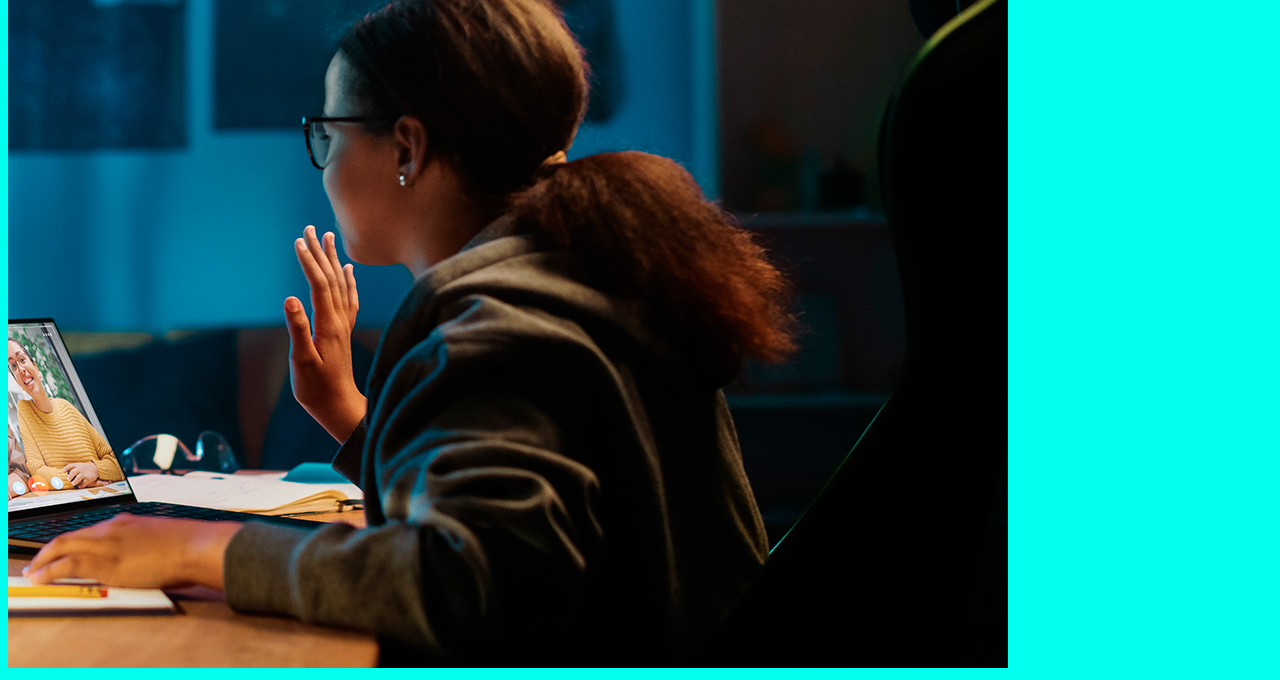
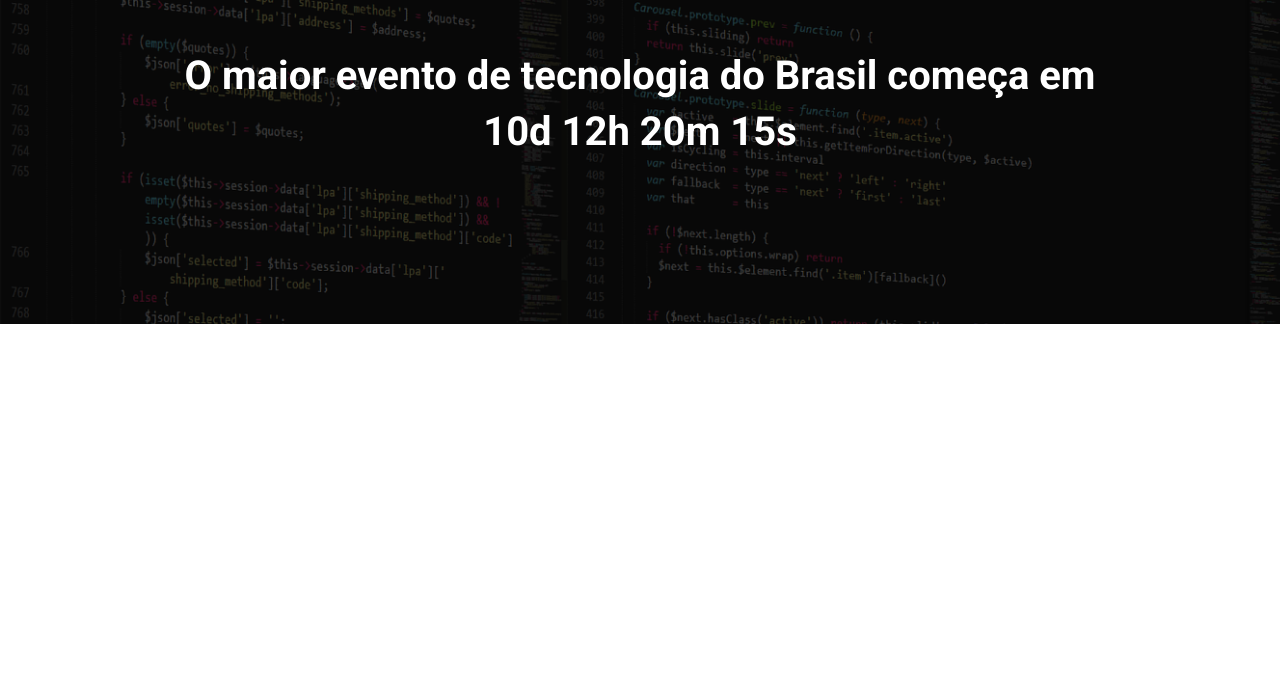
Before and after one commit to KarineGawlik/ebac_tech_talks, a website built with Parcel: page src/index.html in a window 1280 px wide. Shown: the part 160-840 px from the top of the page. After the commit the page ends 800 px from the top, so only its background shows below. Built offline with nearby package versions, Linux system fonts and the light colour scheme.

Commit message:
criando o hero

```diff
--- a/src/index.html
+++ b/src/index.html
@@ -1,14 +1,25 @@
 <!DOCTYPE html>
-<html lang="pt-br">
+<html lang="pt-BR">
 <head>
     <meta charset="UTF-8">
     <meta name="viewport" content="width=device-width, initial-scale=1.0">
-    <title>Document</title>
+    <title>EBAC Tech Talks</title>
+    <link rel="preconnect" href="https://fonts.googleapis.com">
+    <link rel="preconnect" href="https://fonts.gstatic.com" crossorigin>
+    <link href="https://fonts.googleapis.com/css2?family=Lobster&family=Roboto:wght@400;700&display=swap" rel="stylesheet">
     <link rel="stylesheet" href="styles/main.scss">
+
 </head>
 <body>
-    <h1>Olá</h1>
-    <img src="./images/images/backend.png" alt="#">
+
+    <header class="hero">
+        <div class="container">
+            <img class="hero__logo" src="./images/ebac_logo.svg" alt="EBAC">
+            <p class="hero__text">
+                O maior evento de tecnologia do Brasil começa em 10d 12h 20m 15s
+            </p>
+        </div>
+    </header>
 
     <script src="scripts/main.js"></script>
 </body>
--- /dev/null
+++ b/src/styles/_hero.scss
@@ -0,0 +1,52 @@
+.hero {
+    padding-top: 64px;
+    padding-bottom: 100px;
+    background-image: url(../images/fundo.png);
+    background-repeat: no-repeat;
+    background-size: cover;
+    position: relative;
+
+    .container {
+        position: relative;
+    }
+
+    &::before {
+        position: absolute;
+        top: 0;
+        left: 0;
+        width: 100%;
+        height: 100%;
+        background-color: #000;
+        content: '';
+        opacity: 0.7;
+    }
+
+    &__text {
+        margin-top: 64px;
+        margin-bottom: 64px;
+        font-size: 40px;
+        line-height: 56px;
+        font-weight: 800;
+        text-align: center;
+    }
+
+    &__logo {
+        margin: 0 auto;
+        height: 80px;
+        display: block;
+    }
+
+    @media (max-width: 640px) {
+        padding: 40px 0;
+
+        &__logo {
+            height: 24px;
+        }
+
+        &__text {
+            font-size: 22px;
+            line-height: 24px;
+            margin: 24px 0;
+        }
+    }
+}
--- a/src/styles/main.scss
+++ b/src/styles/main.scss
@@ -1,4 +1,24 @@
-body {
+@use 'hero';
 
-    background-color: rgb(0, 255, 238);
+* {
+    margin: 0;
+    padding: 0;
+    box-sizing: border-box;
+    font-family: Roboto, sans-serif;
+    color: #fff;
 }
+
+.container {
+    max-width: 960px;
+    width: 100%;
+    margin: 0 auto;
+
+
+    @media (max-width: 640px) {
+        max-width: 80%;
+    }
+
+    @media (max-width: 1024px) {
+        max-width: 90%;
+    }
+}
```
Also changed, not shown: src/images/backend.png (renamed from src/images/images/backend.png), src/images/data.png (renamed from src/images/images/data.png), src/images/ebac_logo.svg (renamed from src/images/images/ebac_logo.svg), src/images/frontend.png (renamed from src/images/images/frontend.png), src/images/fundo.png (renamed from src/images/images/fundo.png), src/images/ui-ux.png (renamed from src/images/images/ui-ux.png).
